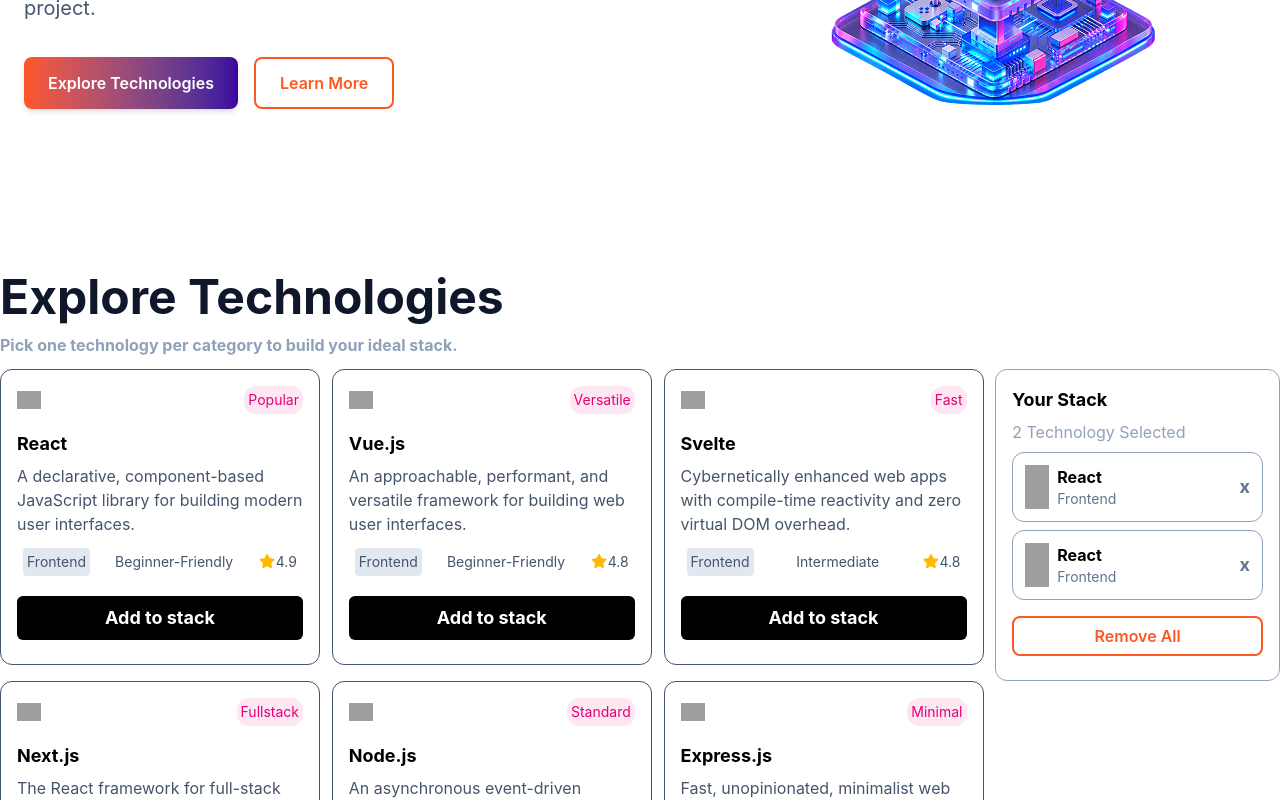
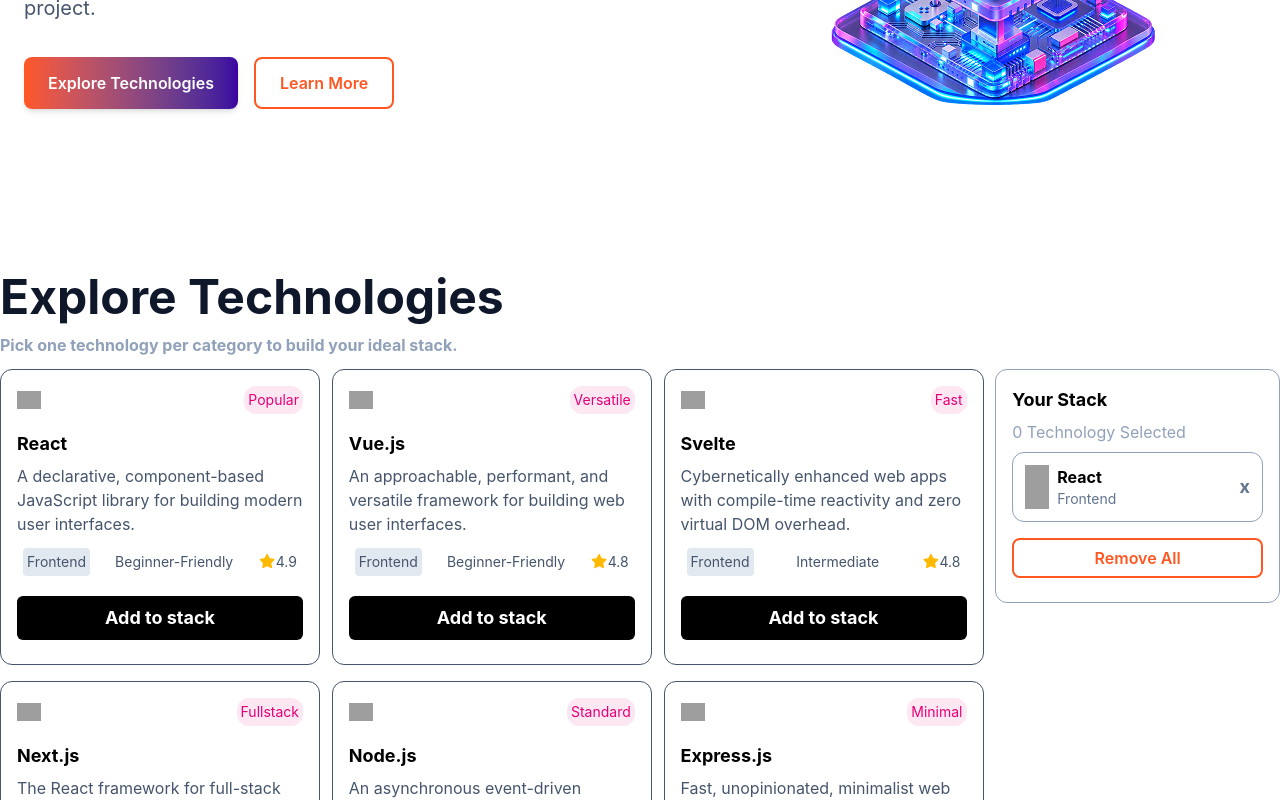
Before and after one commit to Minul-lab/Devstack, a React (Vite) app: page / in a window 1280 px wide. Shown: the part 417-1217 px from the top of the page. Built offline with nearby package versions, Linux system fonts and the light colour scheme; grey boxes are pictures that could not be loaded.

Commit message:
I made a mistake while creating YourStack. I created a hard coded item for YourStack . After that i figured i need to create a separate component for that and created it

```diff
--- /dev/null
+++ b/src/components/stackItem.tsx
@@ -0,0 +1,21 @@
+function Item() {
+    return (
+      <div className="flex w-full justify-between  bg-white border border-slate-400 items-center  rounded-xl p-3 my-2">
+        <div className=" flex gap-2">
+          <img
+            className="w-6"
+            src="https://icon.icepanel.io/Technology/svg/React.svg"
+            alt=""
+          />
+          <div>
+            <p className="font-bold">React</p>
+            <p className="text-sm text-slate-500">Frontend</p>
+          </div>
+        </div>
+
+        <button className="font-bold text-lg text-slate-500">x</button>
+      </div>
+    );
+}
+
+export default Item;
--- a/src/components/technologies.tsx
+++ b/src/components/technologies.tsx
@@ -8,7 +8,7 @@
 
 function Technologies(){
     const [technologies, setTechnologies] = useState<cardProps[]>([]);
-
+    const [stack,setStack] = useState<cardProps[]>([])
     useEffect(()=>{
         async function fetchData() {
             const res = await fetch("/Data/technologies.json");
@@ -24,8 +24,12 @@
     return (
       <div className="flex-col max-w-7xl m-auto py-5">
         <div className="flex-col">
-          <h1 className="text-5xl my-3 text-slate-900 font-bold">Explore Technologies</h1>
-          <p className="font-bold text-slate-400 my-3">Pick one technology per category to build your ideal stack.</p>
+          <h1 className="text-5xl my-3 text-slate-900 font-bold">
+            Explore Technologies
+          </h1>
+          <p className="font-bold text-slate-400 my-3">
+            Pick one technology per category to build your ideal stack.
+          </p>
         </div>
         <div className="flex justify-between gap-4">
           <div className="grid grid-cols-3 gap-4 ">
@@ -33,7 +37,8 @@
               return <Card {...technology} />;
             })}
           </div>
-          <YourStack></YourStack>
+          <YourStack stack={stack}/>
+
         </div>
       </div>
     );
--- a/src/components/yourStack.tsx
+++ b/src/components/yourStack.tsx
@@ -1,38 +1,14 @@
-function YourStack(){
+import Item from "./stackItem";
+import type { cardProps } from "./technologyCard";
+
+
+function YourStack({stack}:{stack:cardProps[]}) {
   return (
     <div className="bg-white border border-slate-400 rounded-xl w-2xs flex-col p-4 self-start">
       <h1 className="text-lg font-bold">Your Stack</h1>
-        <h4 className="text-slate-400 my-1.5">2 Technology Selected</h4>
-        <div className="flex w-full justify-between  bg-white border border-slate-400 items-center  rounded-xl p-3 my-2">
-          <div className=" flex gap-2">
-            <img
-              className="w-6"
-              src="https://icon.icepanel.io/Technology/svg/React.svg"
-              alt=""
-            />
-            <div>
-              <p className="font-bold">React</p>
-              <p className="text-sm text-slate-500">Frontend</p>
-            </div>
-          </div>
+      <h4 className="text-slate-400 my-1.5">{stack.length} Technology Selected</h4>
 
-          <button className="font-bold text-lg text-slate-500">x</button>
-        </div>
-        <div className="flex w-full justify-between  bg-white border border-slate-400 items-center  rounded-xl p-3 my-2">
-          <div className=" flex gap-2">
-            <img
-              className="w-6"
-              src="https://icon.icepanel.io/Technology/svg/React.svg"
-              alt=""
-            />
-            <div>
-              <p className="font-bold">React</p>
-              <p className="text-sm text-slate-500">Frontend</p>
-            </div>
-          </div>
-
-          <button className="font-bold text-lg text-slate-500">x</button>
-        </div>
+      <Item/>
       <button className="px-6 py-1.5 rounded-lg font-semibold text-[#FF5722] bg-white  border-[#FF5722] border-2 w-full my-2">
         Remove All
       </button>
```
Lines whose indentation alone changed are shown as unchanged.
